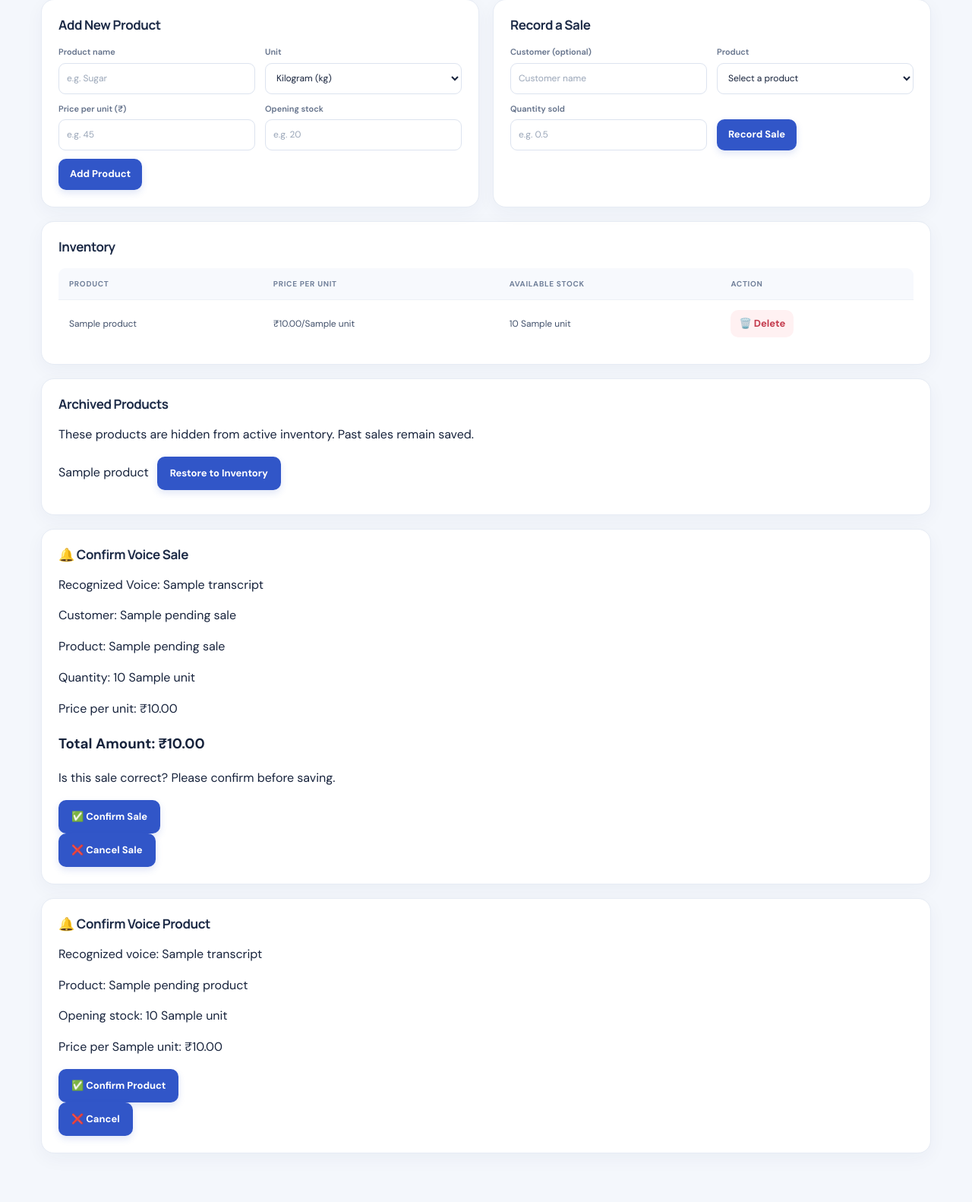
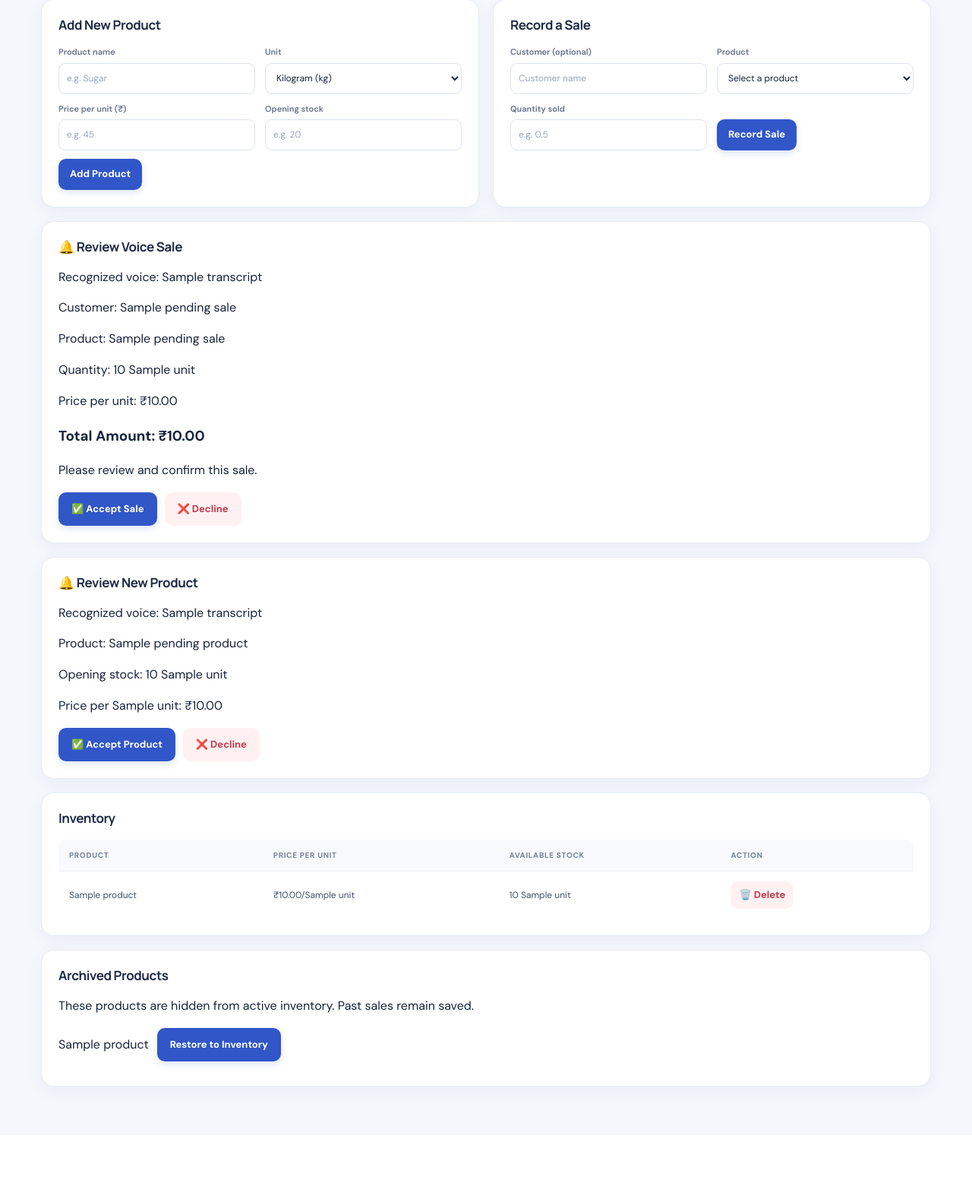
Before and after one commit to teena105/DukaanSaathiAI, a Flask app: template templates/index.html in a window 1280 px wide. Shown: the part 1042-2624 px from the top of the page at 76% size. After the commit the page ends 2490 px from the top, so only its background shows below. Run offline with Flask 3, Linux system fonts and the light colour scheme; the template is opened without the code that fills it: most values are stand-ins (such as "Sample title", 1, 10 or a date in 2020).

Commit message:
Show voice review above inventory

```diff
--- a/public/style.css
+++ b/public/style.css
@@ -307,6 +307,10 @@ tbody tr:hover td { background: #fafbfe; }
 .delete-form { width: max-content; max-width: 100%; flex: 0 0 auto; margin: 0; }
 .delete-form button { min-height: 36px; padding: 7px 11px; background: #fff1f2; color: var(--red); box-shadow: none; white-space: nowrap; }
 .delete-form button:hover { background: #ffe0e4; box-shadow: none; }
+.confirmation-actions { display: flex; flex-wrap: wrap; align-items: center; gap: 10px; margin-top: 14px; }
+.confirmation-actions form { margin: 0; }
+.decline-button { background: #fff1f2; color: var(--red); box-shadow: none; }
+.decline-button:hover { background: #ffe0e4; box-shadow: none; }
 audio { display: block; width: min(100%, 400px); max-width: 100%; }
 
 @media (max-width: 900px) {
@@ -335,6 +339,8 @@ audio { display: block; width: min(100%, 400px); max-width: 100%; }
     .panel-heading .panel-note { max-width: 42%; overflow: hidden; text-overflow: ellipsis; }
     form { align-items: stretch; flex-direction: column; gap: 10px; }
     form input, form select, form button { width: 100%; min-width: 0; }
+    .confirmation-actions form { width: auto; flex-direction: row; }
+    .confirmation-actions button { width: auto; }
     .workflow-grid form { grid-template-columns: 1fr; gap: 9px; }
     .workflow-grid .form-submit { width: 100%; }
     .voice-buttons { gap: 9px; }
--- a/static/style.css
+++ b/static/style.css
@@ -307,6 +307,10 @@ tbody tr:hover td { background: #fafbfe; }
 .delete-form { width: max-content; max-width: 100%; flex: 0 0 auto; margin: 0; }
 .delete-form button { min-height: 36px; padding: 7px 11px; background: #fff1f2; color: var(--red); box-shadow: none; white-space: nowrap; }
 .delete-form button:hover { background: #ffe0e4; box-shadow: none; }
+.confirmation-actions { display: flex; flex-wrap: wrap; align-items: center; gap: 10px; margin-top: 14px; }
+.confirmation-actions form { margin: 0; }
+.decline-button { background: #fff1f2; color: var(--red); box-shadow: none; }
+.decline-button:hover { background: #ffe0e4; box-shadow: none; }
 audio { display: block; width: min(100%, 400px); max-width: 100%; }
 
 @media (max-width: 900px) {
@@ -335,6 +339,8 @@ audio { display: block; width: min(100%, 400px); max-width: 100%; }
     .panel-heading .panel-note { max-width: 42%; overflow: hidden; text-overflow: ellipsis; }
     form { align-items: stretch; flex-direction: column; gap: 10px; }
     form input, form select, form button { width: 100%; min-width: 0; }
+    .confirmation-actions form { width: auto; flex-direction: row; }
+    .confirmation-actions button { width: auto; }
     .workflow-grid form { grid-template-columns: 1fr; gap: 9px; }
     .workflow-grid .form-submit { width: 100%; }
     .voice-buttons { gap: 9px; }
--- a/templates/index.html
+++ b/templates/index.html
@@ -258,6 +258,50 @@
         </section>
         </div>
 
+        <!-- Voice Sale Confirmation -->
+        {% if pending_sale %}
+        <section class="panel" id="saleConfirmation">
+            <h2>🔔 Review Voice Sale</h2>
+            <p>Recognized voice: {{ pending_sale.transcript }}</p>
+            <p>Customer: {{ pending_sale.customer_name }}</p>
+            <p>Product: {{ pending_sale.product_name }}</p>
+            <p>Quantity: {{ pending_sale.quantity }} {{ pending_sale.unit }}</p>
+            <p>Price per unit: ₹{{ "%.2f"|format(pending_sale.unit_price) }}</p>
+            <h3>Total Amount: ₹{{ "%.2f"|format(pending_sale.total) }}</h3>
+            <p>Please review and confirm this sale.</p>
+            <div class="confirmation-actions">
+                <form action="{{ url_for('confirm_voice_sale') }}" method="POST">
+                    <input type="hidden" name="csrf_token" value="{{ csrf_token() }}">
+                    <button type="submit">✅ Accept Sale</button>
+                </form>
+                <form action="{{ url_for('cancel_voice_sale') }}" method="POST">
+                    <input type="hidden" name="csrf_token" value="{{ csrf_token() }}">
+                    <button class="decline-button" type="submit">❌ Decline</button>
+                </form>
+            </div>
+        </section>
+        {% endif %}
+
+        {% if pending_product %}
+        <section class="panel" id="productConfirmation">
+            <h2>🔔 Review New Product</h2>
+            <p>Recognized voice: {{ pending_product.transcript }}</p>
+            <p>Product: {{ pending_product.name }}</p>
+            <p>Opening stock: {{ pending_product.quantity }} {{ pending_product.unit }}</p>
+            <p>Price per {{ pending_product.unit }}: ₹{{ "%.2f"|format(pending_product.price) }}</p>
+            <div class="confirmation-actions">
+                <form action="{{ url_for('confirm_voice_product') }}" method="POST">
+                    <input type="hidden" name="csrf_token" value="{{ csrf_token() }}">
+                    <button type="submit">✅ Accept Product</button>
+                </form>
+                <form action="{{ url_for('cancel_voice_product') }}" method="POST">
+                    <input type="hidden" name="csrf_token" value="{{ csrf_token() }}">
+                    <button class="decline-button" type="submit">❌ Decline</button>
+                </form>
+            </div>
+        </section>
+        {% endif %}
+
         <!-- Inventory -->
         <section class="panel">
 
@@ -339,53 +383,6 @@
                 <button type="submit">Restore to Inventory</button>
             </form>
             {% endfor %}
-        </section>
-        {% endif %}
-
-        <!-- Voice Sale Confirmation -->
-        {% if pending_sale %}
-        <section class="panel" id="saleConfirmation">
-
-            <h2>🔔 Confirm Voice Sale</h2>
-
-            <p>Recognized Voice: {{ pending_sale.transcript }}</p>
-            <p>Customer: {{ pending_sale.customer_name }}</p>
-            <p>Product: {{ pending_sale.product_name }}</p>
-            <p>Quantity: {{ pending_sale.quantity }} {{ pending_sale.unit }}</p>
-            <p>Price per unit: ₹{{ "%.2f"|format(pending_sale.unit_price) }}</p>
-
-            <h3>Total Amount: ₹{{ "%.2f"|format(pending_sale.total) }}</h3>
-
-            <p>Is this sale correct? Please confirm before saving.</p>
-
-            <form action="{{ url_for('confirm_voice_sale') }}" method="POST">
-                <input type="hidden" name="csrf_token" value="{{ csrf_token() }}">
-                <button type="submit">✅ Confirm Sale</button>
-            </form>
-
-            <form action="{{ url_for('cancel_voice_sale') }}" method="POST">
-                <input type="hidden" name="csrf_token" value="{{ csrf_token() }}">
-                <button type="submit">❌ Cancel Sale</button>
-            </form>
-
-        </section>
-        {% endif %}
-
-        {% if pending_product %}
-        <section class="panel" id="productConfirmation">
-            <h2>🔔 Confirm Voice Product</h2>
-            <p>Recognized voice: {{ pending_product.transcript }}</p>
-            <p>Product: {{ pending_product.name }}</p>
-            <p>Opening stock: {{ pending_product.quantity }} {{ pending_product.unit }}</p>
-            <p>Price per {{ pending_product.unit }}: ₹{{ "%.2f"|format(pending_product.price) }}</p>
-            <form action="{{ url_for('confirm_voice_product') }}" method="POST">
-                <input type="hidden" name="csrf_token" value="{{ csrf_token() }}">
-                <button type="submit">✅ Confirm Product</button>
-            </form>
-            <form action="{{ url_for('cancel_voice_product') }}" method="POST">
-                <input type="hidden" name="csrf_token" value="{{ csrf_token() }}">
-                <button type="submit">❌ Cancel</button>
-            </form>
         </section>
         {% endif %}
 
```
